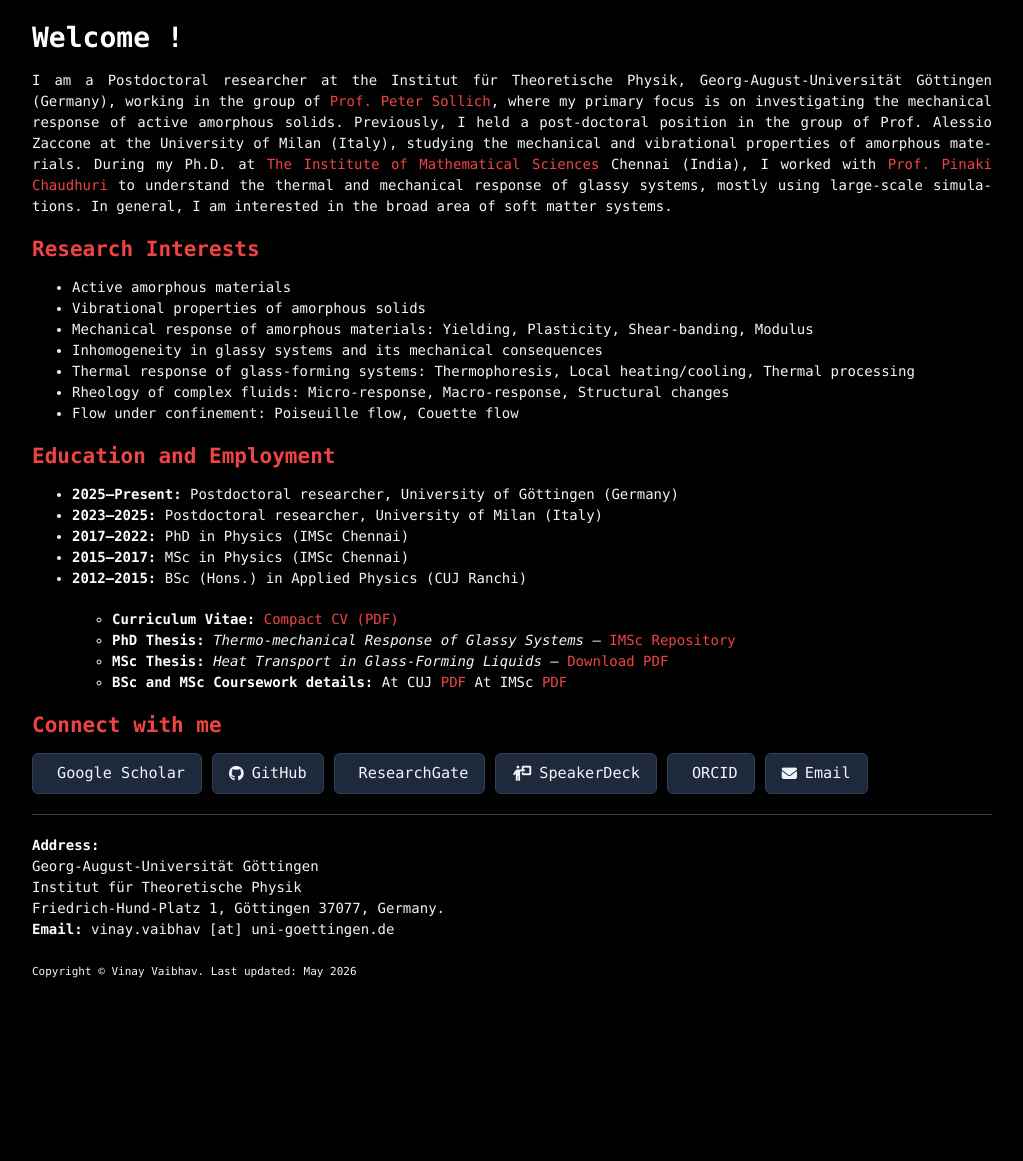
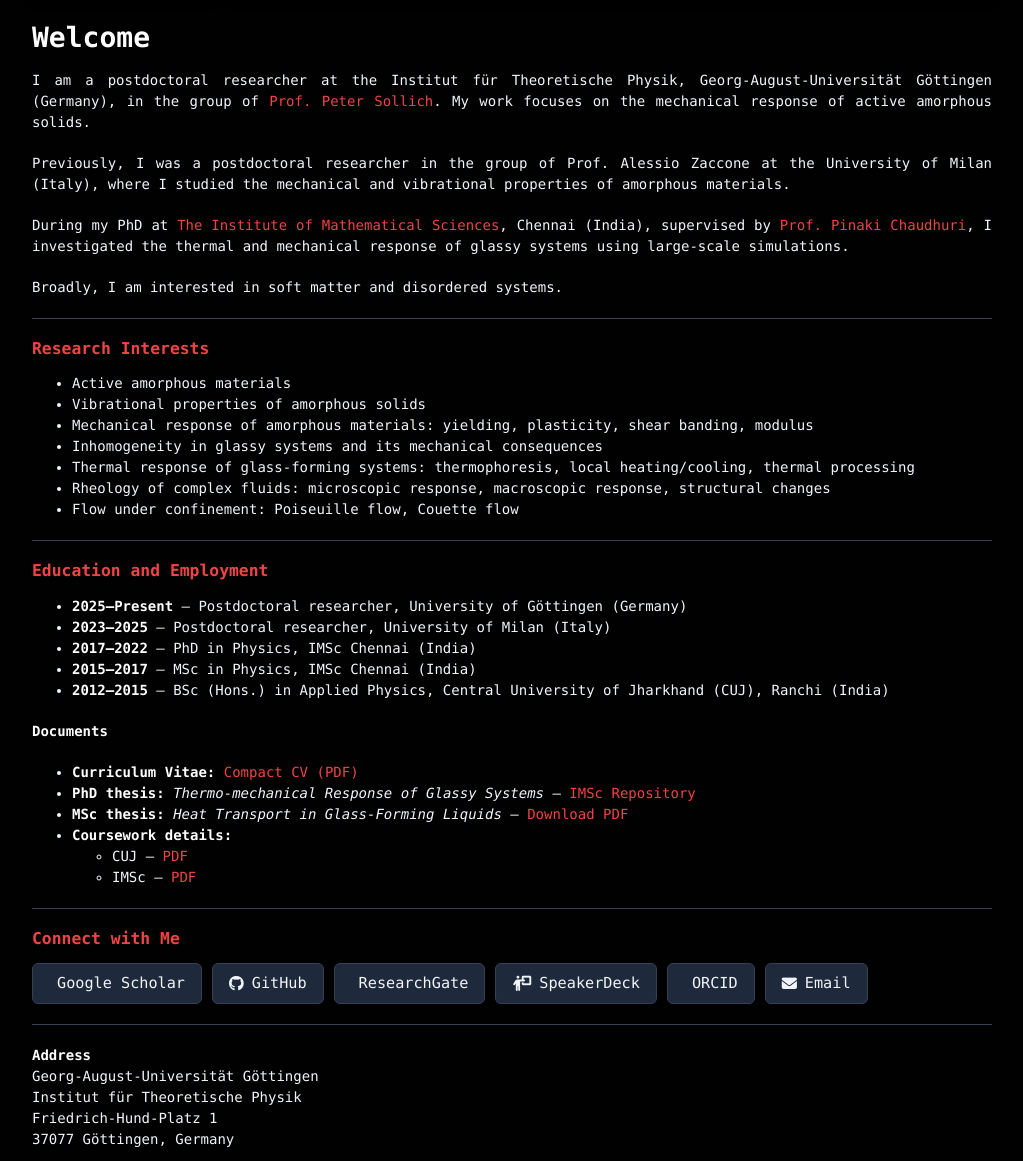
Before and after one commit to vinayphys/vinayphys.github.io, a Jekyll site: the page built from index.md, in a window 1280 px wide and 1400 px high, scrolled down 246 px, cut to the strip 239-1400 px from the top of the window. Shown: the whole strip, without its empty margins (128-1151 px from the left). Built offline with Jekyll 4.4.1, drawn with Linux system fonts in a browser that asks for light colours; our own code applies the rules of GitHub Pages for plain Markdown files; a style sheet for code colours, icons or effects is not loaded; before the commit the page ends 1576 px from its top, so only the background shows below that.

Commit message:
Update index.md

```diff
--- a/index.md
+++ b/index.md
@@ -1,31 +1,47 @@
-# Welcome !
+# Welcome
 
-I am a Postdoctoral researcher at the Institut für Theoretische Physik, Georg-August-Universität Göttingen (Germany), working in the group of <a href="https://www.uni-goettingen.de/en/588919.html" target="_blank">Prof. Peter Sollich</a>, where my primary focus is on investigating the mechanical response of active amorphous solids. Previously, I held a post-doctoral position in the group of Prof. Alessio Zaccone at the University of Milan (Italy), studying the mechanical and vibrational properties of amorphous materials. During my Ph.D. at <a href="https://www.imsc.res.in" target="_blank">The Institute of Mathematical Sciences</a> Chennai (India), I worked with <a href="https://www.imsc.res.in/pinaki_chaudhuri" target="_blank">Prof. Pinaki Chaudhuri</a> to understand the thermal and mechanical response of glassy systems, mostly using large-scale simulations. In general, I am interested in the broad area of soft matter systems.
+I am a postdoctoral researcher at the Institut für Theoretische Physik, Georg-August-Universität Göttingen (Germany), in the group of <a href="https://www.uni-goettingen.de/en/588919.html" target="_blank">Prof. Peter Sollich</a>. My work focuses on the mechanical response of active amorphous solids.
 
-## Research Interests
+Previously, I was a postdoctoral researcher in the group of Prof. Alessio Zaccone at the University of Milan (Italy), where I studied the mechanical and vibrational properties of amorphous materials.
 
-* Active amorphous materials
-* Vibrational properties of amorphous solids
-* Mechanical response of amorphous materials: Yielding, Plasticity, Shear-banding, Modulus
-* Inhomogeneity in glassy systems and its mechanical consequences
-* Thermal response of glass-forming systems: Thermophoresis, Local heating/cooling, Thermal processing
-* Rheology of complex fluids: Micro-response, Macro-response, Structural changes
-* Flow under confinement: Poiseuille flow, Couette flow
+During my PhD at <a href="https://www.imsc.res.in" target="_blank">The Institute of Mathematical Sciences</a>, Chennai (India), supervised by <a href="https://www.imsc.res.in/pinaki_chaudhuri" target="_blank">Prof. Pinaki Chaudhuri</a>, I investigated the thermal and mechanical response of glassy systems using large-scale simulations.
 
-## Education and Employment
+Broadly, I am interested in soft matter and disordered systems.
 
-* **2025–Present:** Postdoctoral researcher, University of Göttingen (Germany)
-* **2023–2025:** Postdoctoral researcher, University of Milan (Italy)
-* **2017–2022:** PhD in Physics (IMSc Chennai)
-* **2015–2017:** MSc in Physics (IMSc Chennai)
-* **2012–2015:** BSc (Hons.) in Applied Physics (CUJ Ranchi)
+---
 
-  - **Curriculum Vitae:** [Compact CV (PDF)]({{ '/files/one-page_cv.pdf#zoom=300' | relative_url }})
-  - **PhD Thesis:** *Thermo-mechanical Response of Glassy Systems* — [IMSc Repository](https://www.imsc.res.in/xmlui/handle/123456789/606)
-  - **MSc Thesis:** *Heat Transport in Glass-Forming Liquids* — [Download PDF]({{ '/files/masterThesis_vinayVaibhav.pdf' | relative_url }})
-  - **BSc and MSc Coursework details:** At CUJ [PDF]({{ '/files/cuj_CourseDetails.pdf' | relative_url }})   At IMSc [PDF]({{ '/files/imsc_courseDetails.pdf' | relative_url }})
+### Research Interests
 
-## Connect with me
+- Active amorphous materials
+- Vibrational properties of amorphous solids
+- Mechanical response of amorphous materials: yielding, plasticity, shear banding, modulus
+- Inhomogeneity in glassy systems and its mechanical consequences
+- Thermal response of glass-forming systems: thermophoresis, local heating/cooling, thermal processing
+- Rheology of complex fluids: microscopic response, macroscopic response, structural changes
+- Flow under confinement: Poiseuille flow, Couette flow
+
+---
+
+### Education and Employment
+
+- **2025–Present** – Postdoctoral researcher, University of Göttingen (Germany)
+- **2023–2025** – Postdoctoral researcher, University of Milan (Italy)
+- **2017–2022** – PhD in Physics, IMSc Chennai (India)
+- **2015–2017** – MSc in Physics, IMSc Chennai (India)
+- **2012–2015** – BSc (Hons.) in Applied Physics, Central University of Jharkhand (CUJ), Ranchi (India)
+
+**Documents**
+
+- **Curriculum Vitae:** [Compact CV (PDF)]({{ '/files/one-page_cv.pdf#zoom=300' | relative_url }})
+- **PhD thesis:** *Thermo-mechanical Response of Glassy Systems* — [IMSc Repository](https://www.imsc.res.in/xmlui/handle/123456789/606)
+- **MSc thesis:** *Heat Transport in Glass-Forming Liquids* — [Download PDF]({{ '/files/masterThesis_vinayVaibhav.pdf' | relative_url }})
+- **Coursework details:**
+  - CUJ — [PDF]({{ '/files/cuj_CourseDetails.pdf' | relative_url }})
+  - IMSc — [PDF]({{ '/files/imsc_courseDetails.pdf' | relative_url }})
+
+---
+
+### Connect with Me
 
 <div class="social-bar">
   <a href="https://scholar.google.com/citations?user=AicxZvsAAAAJ&hl=en" class="social-btn" target="_blank">
@@ -50,10 +66,13 @@ I am a Postdoctoral researcher at the Institut für Theoretische Physik, Georg-A
 
 ---
 
-**Address:**
+**Address**
 Georg-August-Universität Göttingen
 Institut für Theoretische Physik
-Friedrich-Hund-Platz 1, Göttingen 37077, Germany.
-**Email:** vinay.vaibhav [at] uni-goettingen.de
+Friedrich-Hund-Platz 1
+37077 Göttingen, Germany
+
+**Email**
+vinay.vaibhav [at] uni-goettingen.de
 
 <small>Copyright © Vinay Vaibhav. Last updated: May 2026</small>
```
